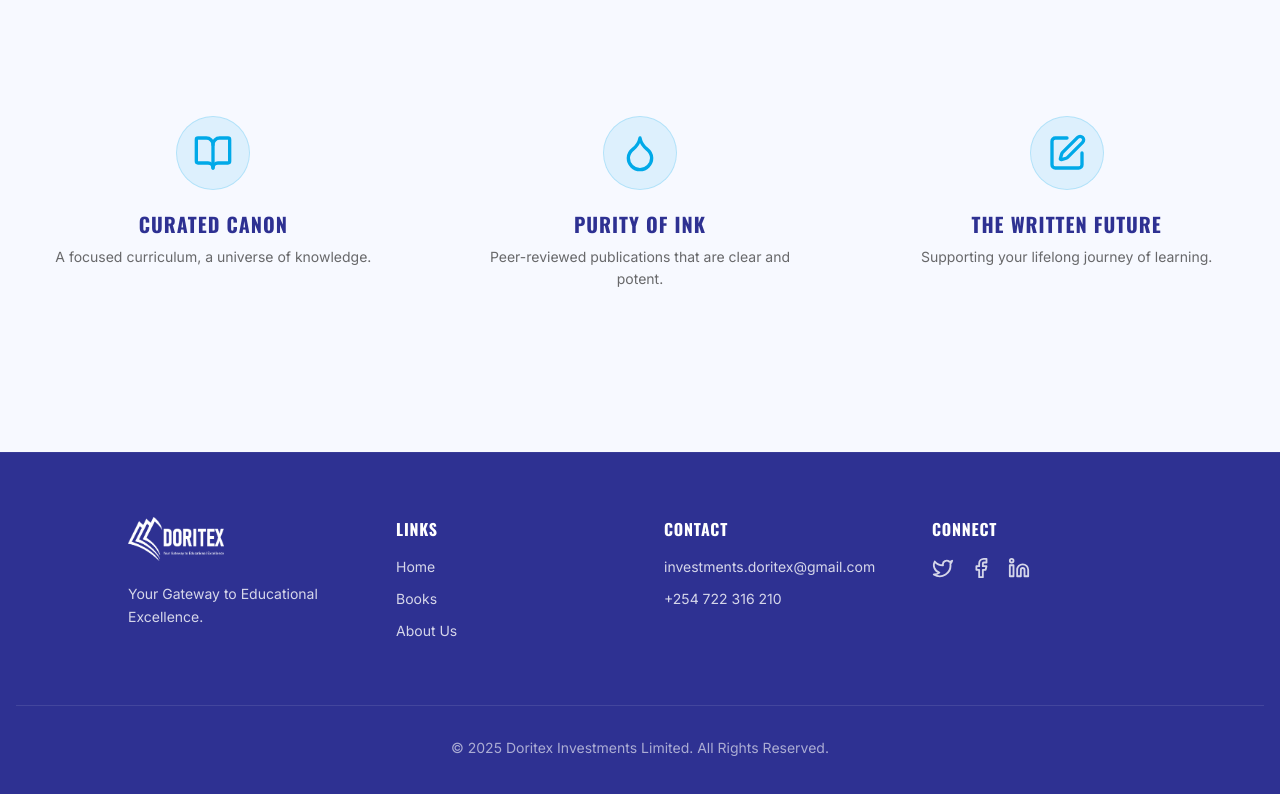
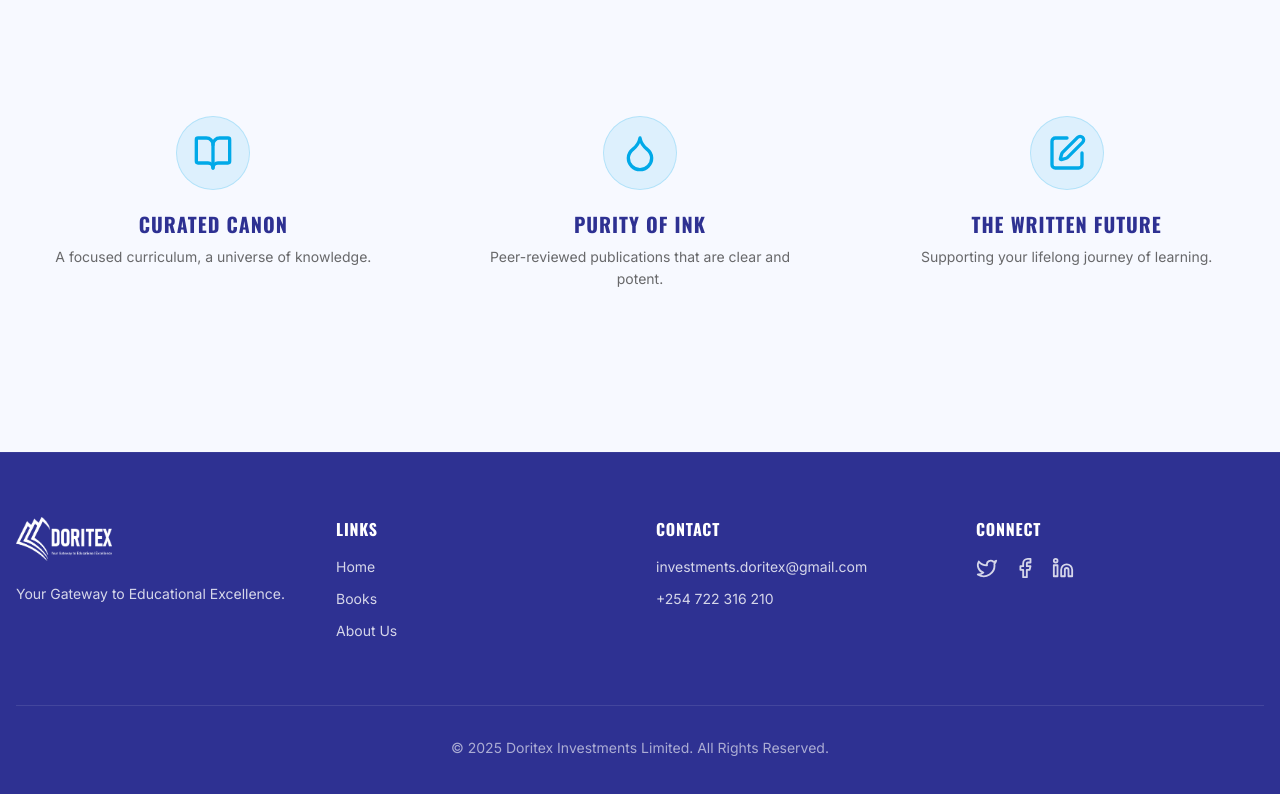
Before and after one commit to Izzienjeri/doritex2, a Next.js app in the folder main/: page / in a window 1280 px wide. Shown: the part 2112-2906 px from the top of the page. Built offline with nearby package versions, Linux system fonts and the light colour scheme.

Commit message:
add responsive admin sidebar

```diff
--- a/main/src/components/layout/Footer.tsx
+++ b/main/src/components/layout/Footer.tsx
@@ -7,22 +7,24 @@ export function Footer() {
     <footer className="bg-accent text-white/80 relative overflow-hidden border-t border-white/5">
       <div className="absolute inset-0 opacity-[0.02] bg-dot-grid"></div>
       <div className="container mx-auto relative py-16 px-4">
-        <div className="grid grid-cols-1 md:grid-cols-4 gap-12 text-center md:text-left max-w-5xl mx-auto">
-          <div className="md:col-span-1">
+        <div className="grid grid-cols-1 sm:grid-cols-2 lg:grid-cols-4 gap-y-10 gap-x-8 max-w-7xl mx-auto">
+
+          <div className="sm:col-span-2 lg:col-span-1 text-center sm:text-left">
             <Link href="/" className="inline-block">
               <Image
                 src="/logo2.png"
                 alt="Doritex Logo"
                 width={160}
                 height={45}
-                className="h-11 w-auto filter brightness-0 invert mx-auto md:mx-0"
+                className="h-11 w-auto filter brightness-0 invert mx-auto sm:mx-0"
               />
             </Link>
-            <p className="text-sm leading-relaxed mt-4 font-sans max-w-xs mx-auto md:mx-0">
+            <p className="text-sm leading-relaxed mt-4 font-sans max-w-xs mx-auto sm:mx-0">
               Your Gateway to Educational Excellence.
             </p>
           </div>
-          <div>
+
+          <div className="text-center sm:text-left">
             <h4 className="font-bold text-base mb-4 text-white font-display uppercase tracking-wider">
               Links
             </h4>
@@ -32,26 +34,38 @@ export function Footer() {
               <li><Link href="/#about" className="hover:text-primary transition-colors">About Us</Link></li>
             </ul>
           </div>
-          <div>
+
+          <div className="text-center sm:text-left">
             <h4 className="font-bold text-base mb-4 text-white font-display uppercase tracking-wider">
               Contact
             </h4>
-            <ul className="space-y-3 text-sm font-sans">
-              <li><a href="mailto:investments.doritex@gmail.com" className="hover:text-primary transition-colors">investments.doritex@gmail.com</a></li>
-              <li><a href="tel: +254 722 316 210" className="hover:text-primary transition-colors">+254 722 316 210</a></li>
+            <ul className="space-y-3 text-sm font-sans break-words">
+              <li>
+                <a href="mailto:investments.doritex@gmail.com" className="hover:text-primary transition-colors">
+                  investments.doritex@gmail.com
+                </a>
+              </li>
+              <li>
+                <a href="tel:+254722316210" className="hover:text-primary transition-colors">
+                  +254 722 316 210
+                </a>
+              </li>
             </ul>
           </div>
-          <div>
+
+          <div className="text-center sm:text-left">
             <h4 className="font-bold text-base mb-4 text-white font-display uppercase tracking-wider">
               Connect
             </h4>
-            <div className="flex space-x-4 justify-center md:justify-start">
+            <div className="flex justify-center sm:justify-start gap-4">
               <Link href="#" className="hover:text-primary hover:scale-110 transition-all"><Twitter size={22} /></Link>
               <Link href="#" className="hover:text-primary hover:scale-110 transition-all"><Facebook size={22} /></Link>
               <Link href="#" className="hover:text-primary hover:scale-110 transition-all"><Linkedin size={22} /></Link>
             </div>
           </div>
+
         </div>
+
         <div className="mt-16 pt-8 border-t border-white/10 text-center text-sm text-white/60 font-sans">
           <p>© {new Date().getFullYear()} Doritex Investments Limited. All Rights Reserved.</p>
         </div>
```
